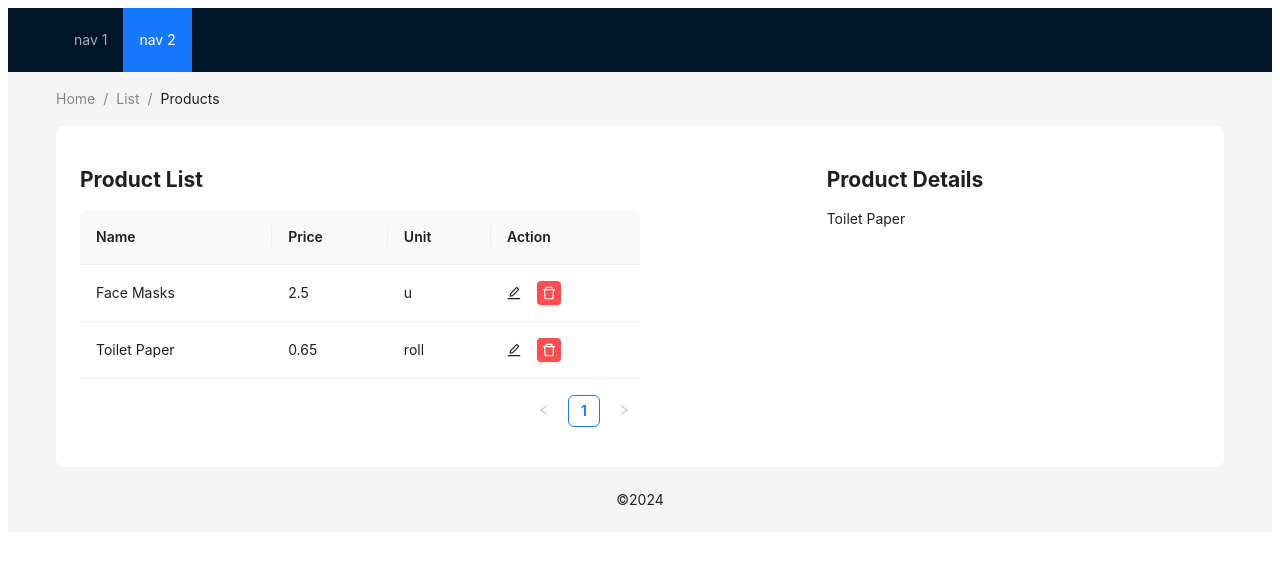
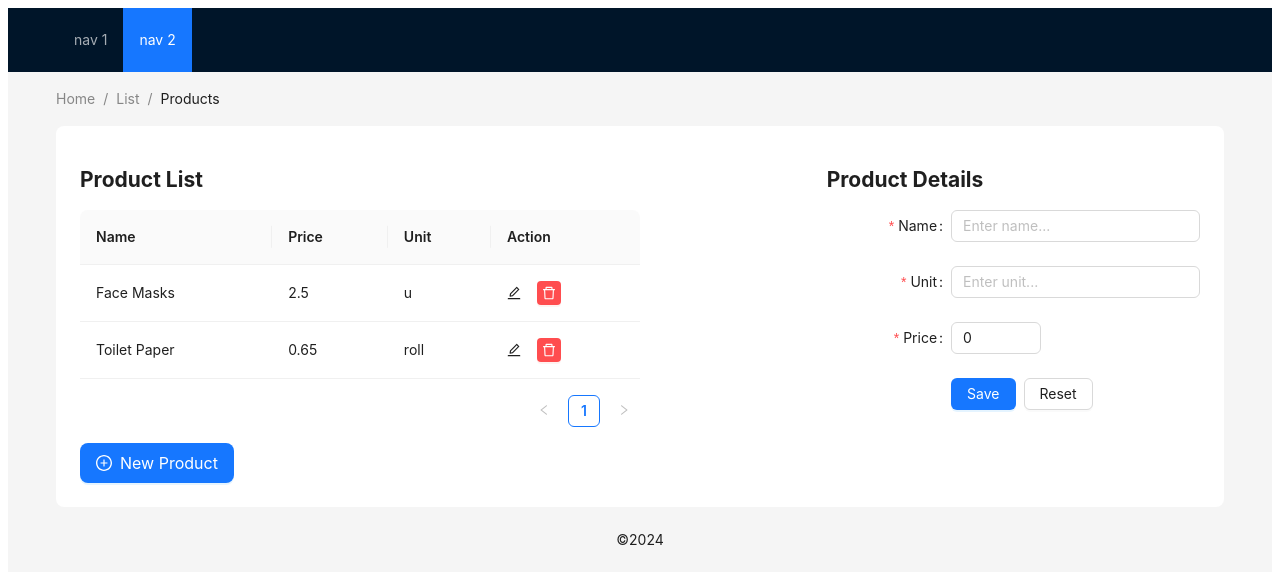
Before and after one commit to gsi-maikel-angueira/products-demo, a React (Vite) app: page / in a window 1280 px wide. Shown: the top 584 px of the page. Built offline with nearby package versions, Linux system fonts and the light colour scheme.

Commit message:
Add product details to save or create new product

```diff
--- a/src/components/ProductDetails.tsx
+++ b/src/components/ProductDetails.tsx
@@ -1,11 +1,74 @@
-import React from "react";
+import React, { useEffect } from "react";
 import { Product } from "../services/ProductService";
+import { Button, Form, Input, InputNumber, Space } from "antd";
 
-type ProductSelected = {
-  selectedProduct?: Product;
+type ProductDetailProps = {
+  selectedProduct: Product;
+  onSaveProduct: (p: Product) => void;
 };
 
-export const ProductDetails = (props: ProductSelected) => {
-  const { selectedProduct } = props;
-  return <div>{selectedProduct?.name}</div>;
+const layout = {
+  labelCol: { span: 8 },
+  wrapperCol: { span: 16 },
 };
+
+const tailLayout = {
+  wrapperCol: { offset: 8, span: 16 },
+};
+
+export const ProductDetails = (props: ProductDetailProps) => {
+  const { selectedProduct, onSaveProduct } = props;
+  const [form] = Form.useForm();
+
+  const onFinish = (savedProduct: Product) => {
+    console.log(savedProduct);
+    onSaveProduct(savedProduct);
+    form.resetFields();
+  };
+
+  const onReset = () => {
+    form.setFieldsValue({ ...selectedProduct });
+  };
+
+  useEffect(() => {
+    const currentProduct = { ...selectedProduct };
+    form.setFieldsValue(currentProduct);
+  }, [selectedProduct]);
+  return (
+    <>
+      <Form name="product" {...layout} form={form} onFinish={onFinish}>
+        <Form.Item<Product>
+          label="Name"
+          name="name"
+          rules={[{ required: true, message: "Please input name" }]}
+        >
+          <Input placeholder="Enter name..." />
+        </Form.Item>
+        <Form.Item<Product>
+          label="Unit"
+          name="unit"
+          rules={[{ required: true, message: "Please input unit" }]}
+        >
+          <Input placeholder="Enter unit..." />
+        </Form.Item>
+        <Form.Item<Product>
+          label="Price"
+          name="price"
+          rules={[{ required: true, message: "Please input price" }]}
+        >
+          <InputNumber placeholder="Enter price..." />
+        </Form.Item>
+        <Form.Item {...tailLayout}>
+          <Space>
+            <Button type="primary" htmlType="submit">
+              Save
+            </Button>
+            <Button htmlType="button" onClick={() => onReset()}>
+              Reset
+            </Button>
+          </Space>
+        </Form.Item>
+      </Form>
+    </>
+  );
+};
--- a/src/components/ProductList.tsx
+++ b/src/components/ProductList.tsx
@@ -57,7 +57,7 @@ export const ProductList = (props: ProductListProps) => {
   ];
   return (
     <>
-      <Table columns={columns} dataSource={products} />
+      <Table columns={columns} dataSource={products} rowKey={(p) => p.id} />
     </>
   );
 };
--- a/src/components/ProductView.tsx
+++ b/src/components/ProductView.tsx
@@ -1,14 +1,20 @@
 import { useEffect, useState } from "react";
 import { Product, fetchProducts } from "../services/ProductService";
-import { Col, Row, message } from "antd";
+import { Button, Col, Row, message } from "antd";
 import { ProductList } from "./ProductList";
 import { ProductDetails } from "./ProductDetails";
+import { PlusCircleOutlined } from "@ant-design/icons";
+
+const defaultProduct: Product = {
+  id: 0,
+  name: "",
+  unit: "",
+  price: 0.0,
+};
 
 export const ProductView = () => {
   const [products, setProducts] = useState<Product[]>([]);
-  const [selectedId, setSelectedId] = useState(2);
-
-  const selectedItem = products.find((p) => p.id === selectedId);
+  const [selectedItem, setSelectedItem] = useState<Product>(defaultProduct);
 
   useEffect(() => {
     (async () => {
@@ -18,11 +24,37 @@ export const ProductView = () => {
   }, []);
 
   const onSelectedItem = (item: Product) => {
-    setSelectedId(item.id);
+    setSelectedItem(item);
   };
 
   const onProductDeleted = (item: Product) => {
+    setProducts((products) => {
+      return products.filter((p) => p.id !== item.id);
+    });
     message.success(`Product was deleted sucess: ${item.name}`);
+  };
+
+  const onSaveProduct = (item: Product) => {
+    const isNew = selectedItem.id === 0;
+    if (isNew) {
+      const maxId = Math.max(...products.map((p) => p.id), 0);
+      item.id = maxId + 1;
+      setProducts((products) => [...products, item]);
+    } else {
+      setProducts((products) => {
+        return products.map((p) => {
+          if (p.id === item.id) {
+            return { ...item };
+          }
+          return p;
+        });
+      });
+    }
+    message.success(`Product saved success: ${item.name}`);
+  };
+
+  const newProduct = () => {
+    setSelectedItem(defaultProduct);
   };
 
   return (
@@ -35,11 +67,24 @@ export const ProductView = () => {
             onSelectedItem={onSelectedItem}
             onProductDeleted={onProductDeleted}
           />
+          <Button
+            type="primary"
+            icon={<PlusCircleOutlined />}
+            size="large"
+            onClick={() => newProduct()}
+          >
+            New Product
+          </Button>
         </Col>
         <Col span={4}></Col>
         <Col span={8}>
-          <h2>Product Details</h2>
-          <ProductDetails selectedProduct={selectedItem} />
+          <div>
+            <h2>Product Details</h2>
+            <ProductDetails
+              selectedProduct={selectedItem}
+              onSaveProduct={onSaveProduct}
+            />
+          </div>
         </Col>
       </Row>
     </>
--- a/src/services/ProductService.ts
+++ b/src/services/ProductService.ts
@@ -4,7 +4,7 @@ export type Product = {
   id: number;
   name: string;
   price: number;
-  unit?: string;
+  unit: string;
 };
 
 type ProductResponse = {
```
